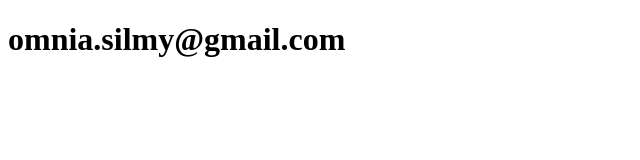
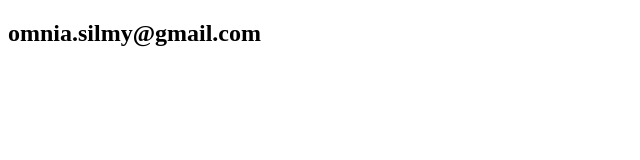
Before and after one commit to Omnia-Abdelhamed/lab1, a plain HTML site: page index.html in a window 1280 px wide. Shown: the whole page, without its empty margins (0-640 px from the left). Drawn offline with Linux system fonts and the light colour scheme.

Commit message:
h1 to h2

```diff
--- a/index.html
+++ b/index.html
@@ -6,6 +6,6 @@
     <title>Document</title>
 </head>
 <body>
-    <h1>omnia.silmy@gmail.com</h1>
+    <h2>omnia.silmy@gmail.com</h2>
 </body>
 </html>
```
